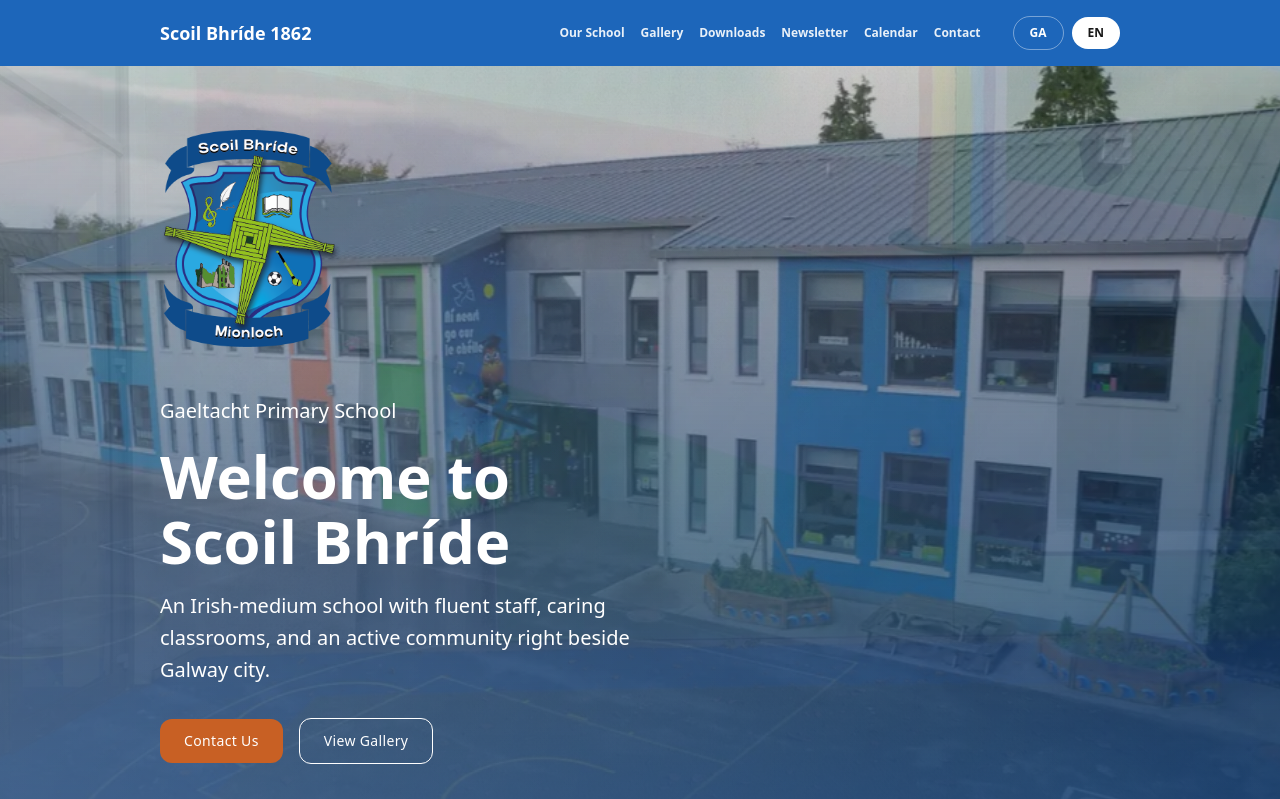
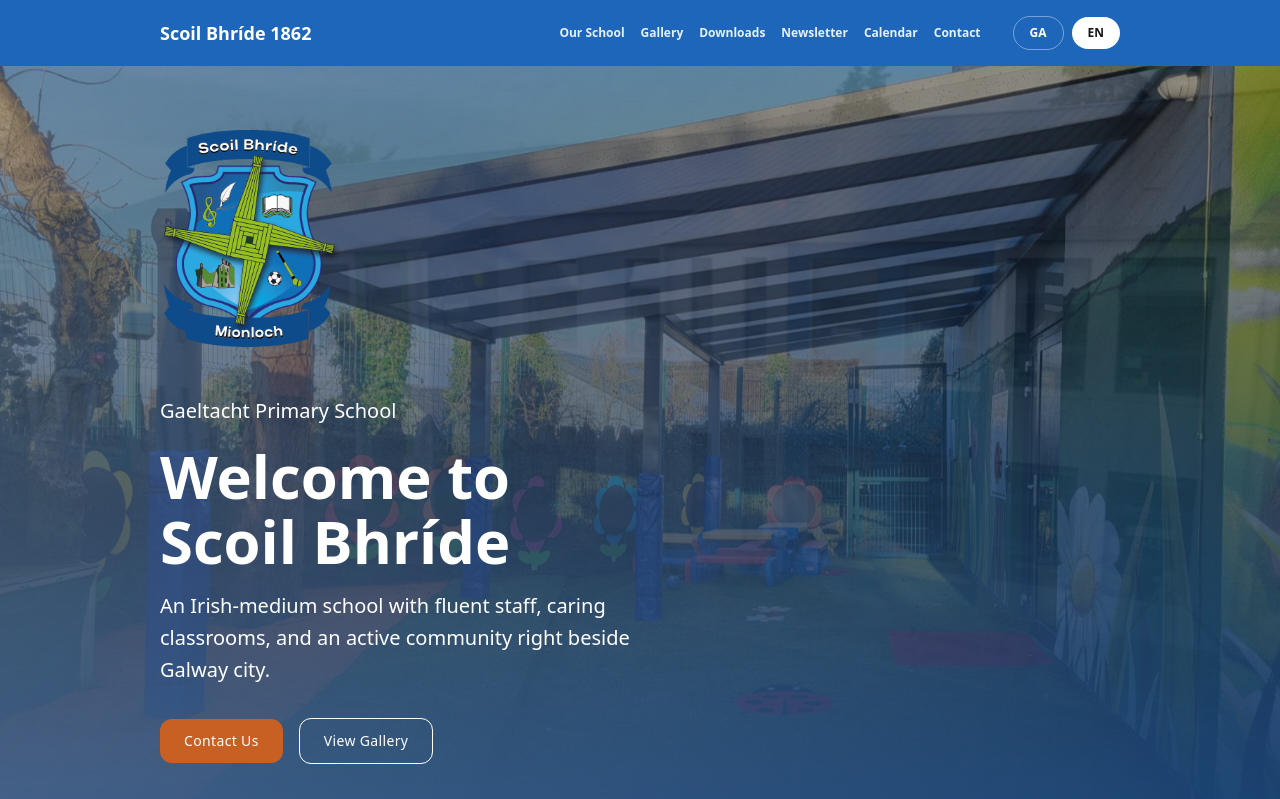
Before and after one commit to patrickhladun/scoil-bhride-1862, a Next.js app: page / in a window 1280 px wide. Shown: the top 799 px of the page. Built offline with nearby package versions, Linux system fonts and the light colour scheme.

Commit message:
feat: updates the images in the slider

```diff
--- a/src/app/page.tsx
+++ b/src/app/page.tsx
@@ -105,8 +105,8 @@
   { label: "Gaelbhratach", href: "https://gaelbhratach.ie/" },
 ];
 const sliderImages = [
-  "/assets/gallery/gallery-d8uw.webp",
   "/assets/gallery/gallery-dt3s.webp",
+  "/assets/gallery/gallery-ck82.webp",
   "/assets/gallery/gallery-gbdh.webp",
   "/assets/gallery/gallery-gs5t.webp",
 ];
@@ -415,7 +415,7 @@
               />
             </div>
           )}
-          <div className="absolute inset-0 bg-gradient-to-b from-black/20 to-primary-900/90" />
+          <div className="absolute inset-0 bg-gradient-to-b from-black/40 to-primary-900" />
           <div className="absolute inset-0 bg-gradient-to-r from-white/40 to-transparent opacity-40" />
           <div className="relative max-w-5xl mx-auto flex px-8">
             <div className="flex flex-col md:w-[50%]">
--- a/src/locales/ga.json
+++ b/src/locales/ga.json
@@ -72,7 +72,7 @@
     ]
   },
   "gallery": {
-    "social": "To see more content please visit our social media pages:"
+    "social": "Chun tuilleadh ábhar a fheiceáil,  tabhair cuairt ar ár leathanaigh meán sóisialta:"
   },
   "downloads": {
     "headers": [
```
